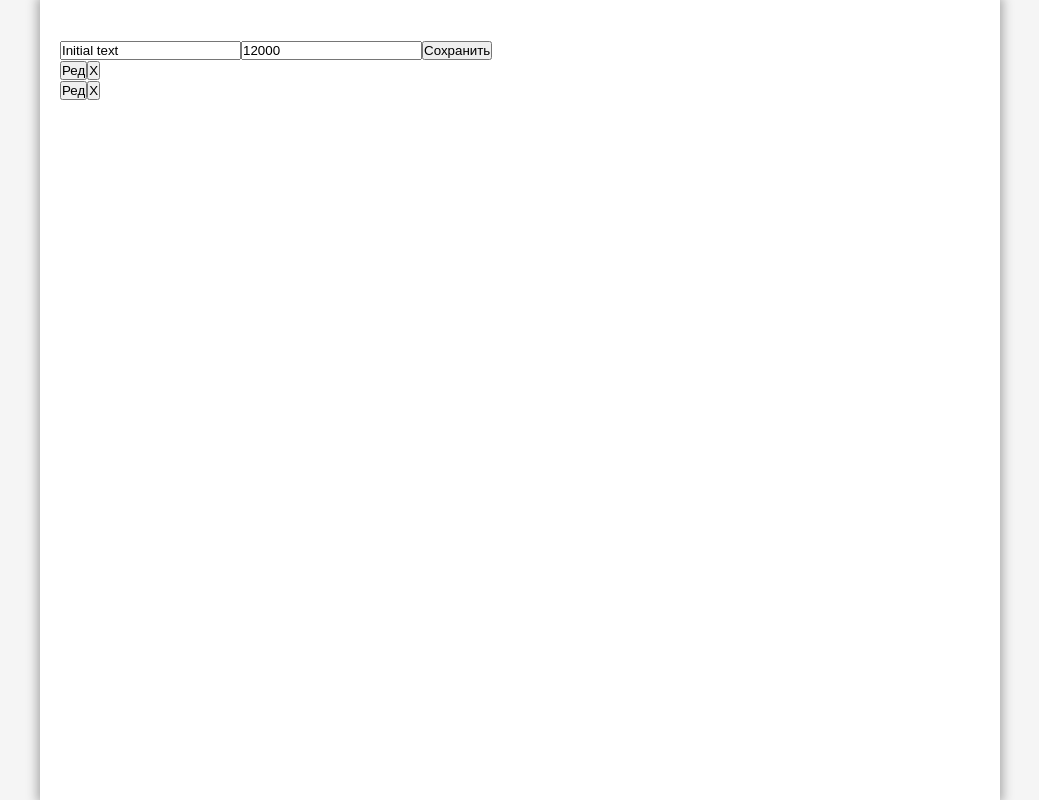
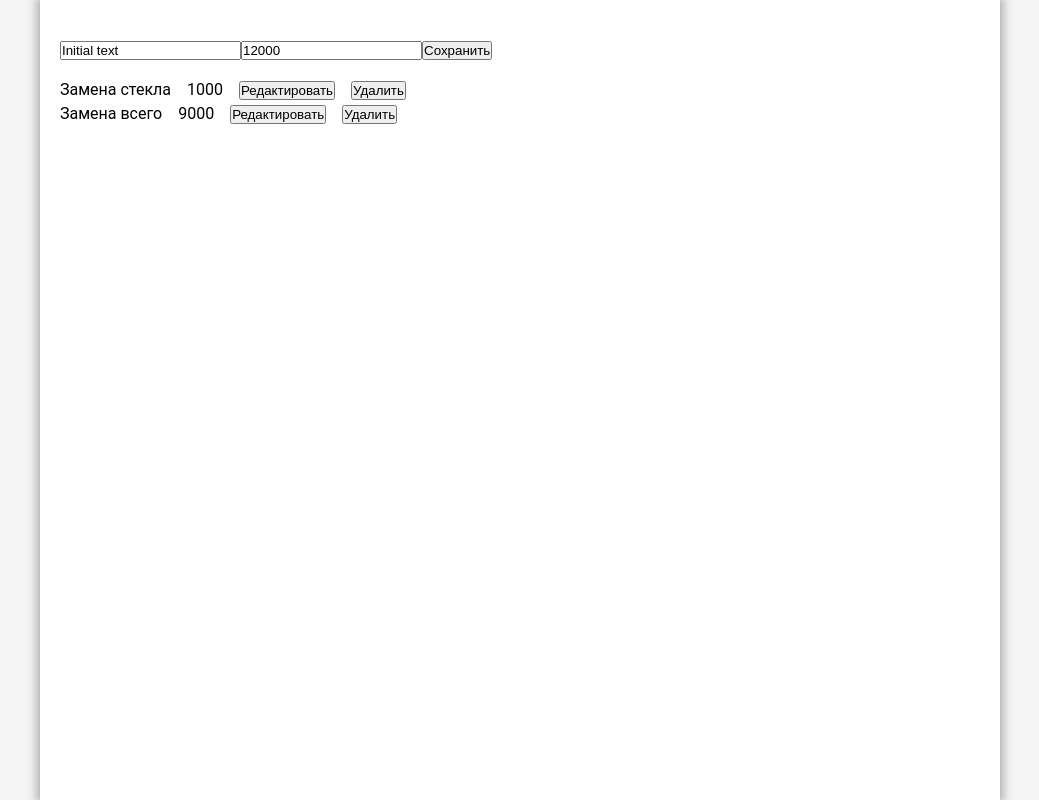
Before and after one commit to nirastor/ra-10-1-2-redux, a React (Create React App) app: page / in a window 1280 px wide. Shown: the whole page, without its empty margins (120-1159 px from the left). Built offline with nearby package versions, Linux system fonts and the light colour scheme.

Commit message:
initial interface done

```diff
--- a/src/App.css
+++ b/src/App.css
@@ -7,6 +7,14 @@
 
 body {
   background-color: #f5f5f5;
+}
+
+li {
+  margin-bottom: 4px
+}
+
+.mr1r {
+  margin-right: 1rem;
 }
 
 .app {
@@ -19,3 +27,7 @@ body {
   box-shadow: 0px 0px 10px 3px #aaaaaa;
   font-family: 'Roboto', 'Segoe UI', Verdana, sans-serif;
 }
+
+.app-form {
+  margin-bottom: 20px;
+}
--- a/src/app/worksSlice.js
+++ b/src/app/worksSlice.js
@@ -1,12 +1,12 @@
 import { createSlice } from '@reduxjs/toolkit'
-import { nanoid } from 'nanoid'
+// import { nanoid } from 'nanoid'
 
 export const worksListSlice = createSlice({
   name: 'form',
   initialState: {
     works: [
-      {id: nanoid(), workName: 'Замена стекла', workPrice: 1000 },
-      {id: nanoid(), workName: 'Замена всего', workPrice: 9000 },
+      {id: Math.random(10000), workName: 'Замена стекла', workPrice: 1000 },
+      {id: Math.random(10000), workName: 'Замена всего', workPrice: 9000 },
     ]
   },
   reducers: {
--- a/src/components/WorkItem/WorkItem.jsx
+++ b/src/components/WorkItem/WorkItem.jsx
@@ -1,12 +1,12 @@
 import React from 'react'
 
-export default function WorkItem({ workName, workPrice }) {
+export default function WorkItem({ item }) {
   return (
     <>
-      <span>{workName} </span>
-      <span>{workPrice}</span>
-      <button>Ред</button>
-      <button>Х</button>
+      <span className="mr1r">{item.workName}</span>
+      <span className="mr1r">{item.workPrice}</span>
+      <button className="mr1r">Редактировать</button>
+      <button>Удалить</button>
     </>
-  );
+  )
 }
--- a/src/components/WorksList/WorksList.jsx
+++ b/src/components/WorksList/WorksList.jsx
@@ -3,10 +3,12 @@ import { useSelector } from 'react-redux'
 import WorkItem from '../WorkItem/WorkItem'
 
 export default function WorksList() {
-  const arr = useSelector((state) => state.worksList.works);
-  console.log(arr)
-
-  const items = arr.map((item) => (<li key={item.id}><WorkItem /></li>))
+  const items = useSelector((state) => state.worksList.works)
+    .map((item) => (
+      <li key={item.id}>
+        <WorkItem item={item}/>
+      </li>)
+    )
 
   return (
     <ul className="app-list">
```
Also changed, not shown: src/components/workItem.jsx/WorkItem.jsx (deleted, +0 -9 lines).
